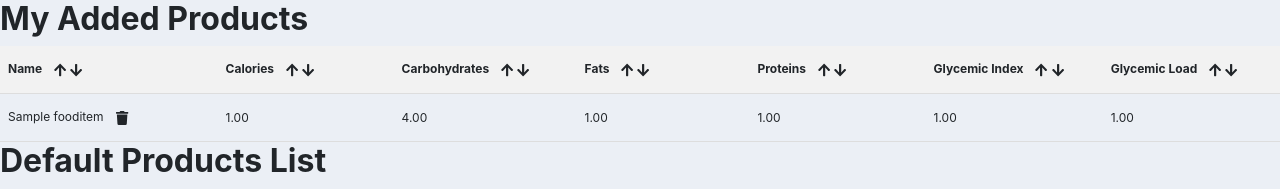
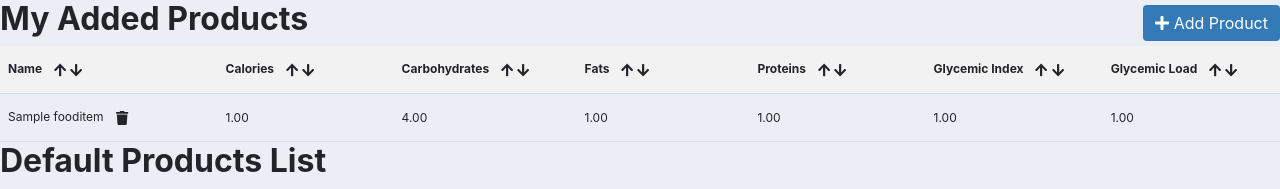
Before and after one commit to jbytow/GLTracker, a Django app: page /food/fooditem_list/ in a window 1280 px wide. Shown: the part 58-247 px from the top of the page. Run offline with Django 4.2, Linux system fonts and the light colour scheme; a user stored in the database is signed in; tables that the repository leaves empty hold one stand-in row (values such as "Sample post").

Commit message:
0.32 Delete food item confirmation, add Product button

```diff
--- a/gltracker/food/templates/fooditem_list.html
+++ b/gltracker/food/templates/fooditem_list.html
@@ -14,7 +14,14 @@
 
 {% block content %}
 
-<h2><strong>My Added Products</strong></h2>     <!-- # User fooditems -->
+<div style="display: flex; align-items: center;">
+  <h2 style="margin-right: auto;"><strong>My Added Products</strong></h2>
+  <a href="{% url 'add_fooditem' %}" class="add-button">
+    <i class="fas fa-plus"></i>
+    Add Product
+  </a>
+</div>
+     <!-- # User fooditems -->
 <div class="table-container">
 <table id="food-table-user">
   <thead>
--- a/gltracker/static/css/main.css
+++ b/gltracker/static/css/main.css
@@ -37,4 +37,17 @@
 .table-container td {
   font-size: 12px;
 }
+
+.add-button {
+  background-color: #337ab7;
+  color: white;
+  padding: 6px 12px;
+  border-radius: 4px;
+  text-decoration: none;
+}
+
+.add-button i {
+  margin-right: 5px;
+}
+
 </style>
--- a/gltracker/static/js/foodItemList.js
+++ b/gltracker/static/js/foodItemList.js
@@ -33,8 +33,10 @@ function sortTable(tableId, header) {
   });
 }
 
+//deleting FoodItems
 function deleteFoodItem(foodItemId) {
-    // Zapytanie AJAX do usunięcia elementu
+    var confirmation = confirm("Are you sure you want to delete that product?");
+    if (confirmation) {
         var url = '/food/food_item/delete/' + foodItemId + '/';
         var csrfToken = document.querySelector('input[name="csrfmiddlewaretoken"]').value;
 
@@ -47,13 +49,13 @@ function deleteFoodItem(foodItemId) {
         })
         .then(function(response) {
             if (response.ok) {
-            // Przekieruj na inną stronę po usunięciu
                 window.location.href = '/food/fooditem_list/';
             } else {
-            console.error('Błąd podczas usuwania elementu');
+                console.error('Error during removal of the element');
             }
         })
         .catch(function(error) {
-        console.error('Błąd podczas wysyłania zapytania AJAX:', error);
+            console.error('Error during sending AJAX query:', error);
         });
     }
+}
```
Lines whose indentation alone changed are shown as unchanged.
